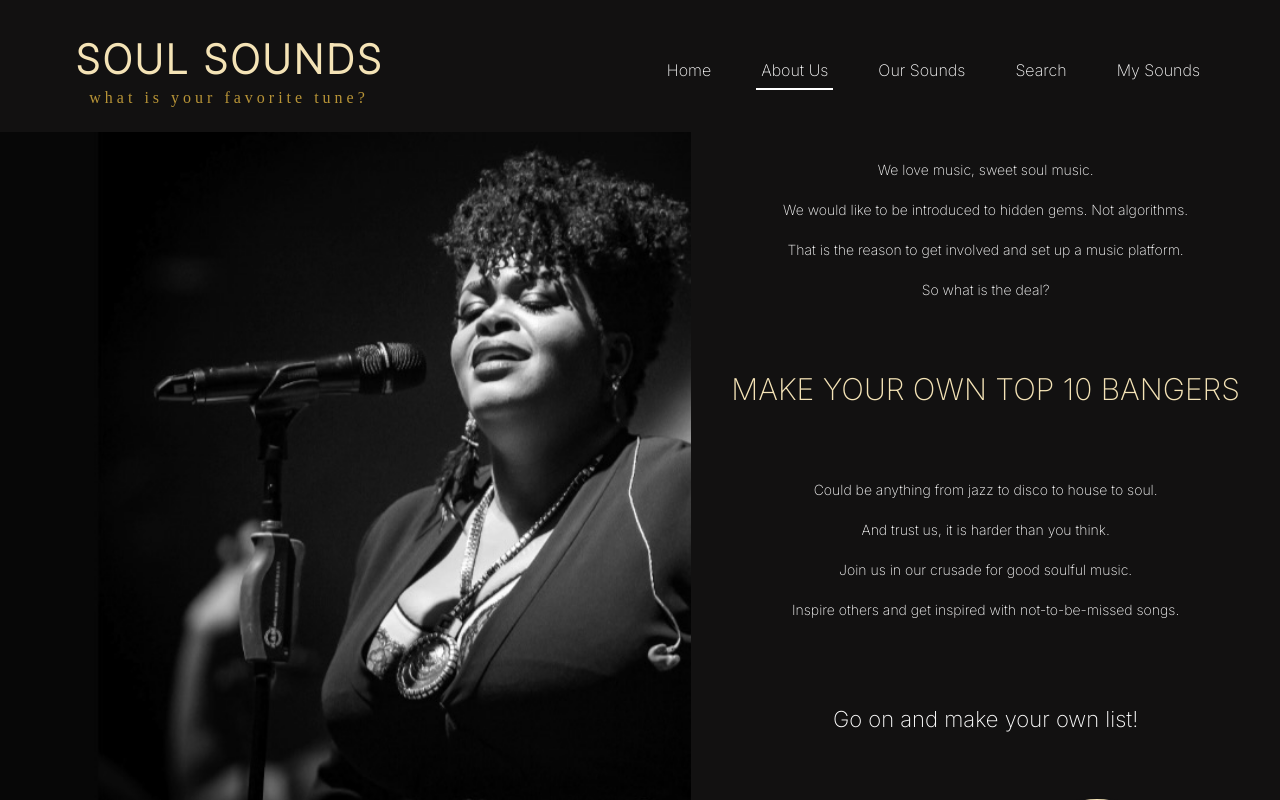
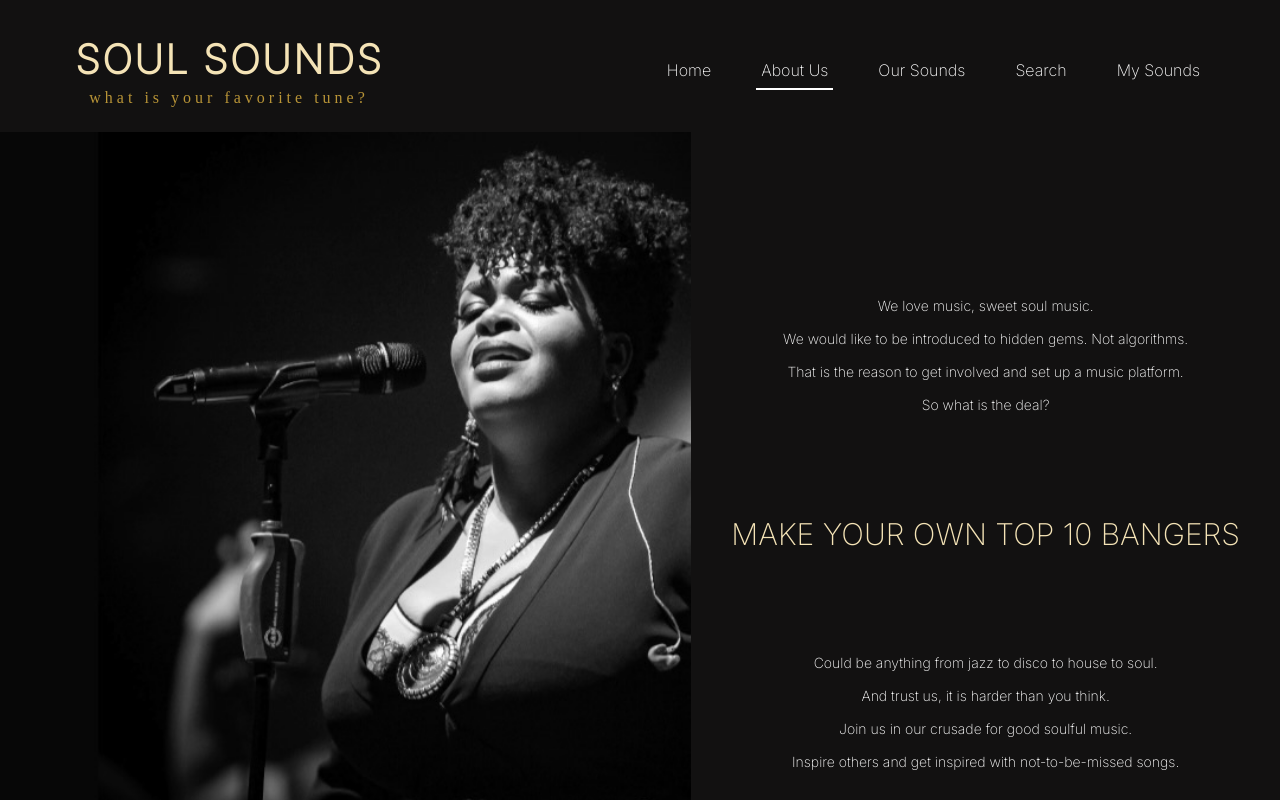
Before and after one commit to saarryp/eindopdrachtFrontend2023, a React (Create React App) app: page /about-us in a window 1280 px wide. Shown: the top 800 px of the page. Built offline with nearby package versions, Linux system fonts and the light colour scheme; a web font is replaced by a local one.

Commit message:
kleine aanpassingen styling homepage en about us mbt positie text & layout

```diff
--- a/src/components/subscribeModal/SubscribeModal.js
+++ b/src/components/subscribeModal/SubscribeModal.js
@@ -2,6 +2,7 @@ import React, {useContext, useState} from 'react';
 import './SubscribeModal.css';
 import {AuthContext} from "../../context/AuthContext";
 import {useSubscribeHook} from "../../hooks/useSubscribeHook";
+import BackendTestComponent from "../backendTest/BackendTest";
 
 // const SubscribeModal = ({isOpen, onClose, onSubscribe}) => {
 //     const [modalOpen, setModalOpen] = useState(false)
@@ -80,13 +81,18 @@ const SubscribeModal = ({closeModal}) => {
     const [username, setUserName] = useState('');
     const [email, setEmail] = useState('');
     const [password, setPassword] = useState('');
-    const {subscribe, error, isLoading} = useSubscribeHook();
+    const [isLoading, setIsLoading] = useState(false);
+    const {subscribe, error} = useSubscribeHook();
 
     const handleSubmit = async (e) => {
         e.preventDefault()
 
+        setIsLoading(true)
+
         //
-        await subscribe(username, email, password)
+        await subscribe(username, email, password, ['user']);
+
+        setIsLoading(false)
     }
 
     // const {username} = useContext(AuthContext);
@@ -124,10 +130,14 @@ const SubscribeModal = ({closeModal}) => {
                     />
                     <button
                         type="submit"
-                        className="subscription-box">
+                        className="subscription-box"
+                    >
                         {error && <div className= "error">{error}</div> }
                         Subscribe
                     </button>
+                    {/*<div>*/}
+                    {/*    <BackendTestComponent/>*/}
+                    {/*</div>*/}
                 </form>
             </div>
         </div>
--- a/src/pages/aboutUs/AboutUs.css
+++ b/src/pages/aboutUs/AboutUs.css
@@ -17,14 +17,14 @@
     flex-basis: auto;
 }
 
-.position-text-and-button {
-    display: flex;
-    flex-direction: column;
-    background-color: black;
-    padding-right: 1px;
-    flex: 1;
-    border: 4px dotted deeppink;
-}
+/*.position-text-and-button {*/
+/*    display: flex;*/
+/*    flex-direction: column;*/
+/*    background-color: black;*/
+/*    padding-right: 1px;*/
+/*    flex: 1;*/
+/*    border: 4px dotted deeppink;*/
+/*}*/
 
 .container-text-about {
     display: flex;
@@ -33,10 +33,11 @@
     margin-right: 40px;
     padding-left: 40px;
     min-height: 90vh;
+    margin-top: 130px
 }
 
 .about-us {
-    margin-top: 20px;
+    margin-top: 30px;
     display: flex;
     flex-direction: column;
     gap: 5px;
@@ -47,18 +48,19 @@
     font-family: 'Inter', sans-serif;
     color: white;
     white-space: nowrap;
-    line-height: 2.5;
+    line-height: 2;
 }
 
 .about-us .bangers {
     font-size: 30px;
-    margin-top: 40px;
-    margin-bottom: 40px;
+    margin-top: 80px;
+    margin-bottom: 80px;
     color: #F4E3B6;
 }
 
 .about-us .go-on {
-    margin-top: 60px;
+    margin-top: 100px;
+    margin-bottom: 100px;
     font-size: 22px;
 }
 
--- a/src/pages/homepage/HomePage.css
+++ b/src/pages/homepage/HomePage.css
@@ -16,16 +16,17 @@
 .position-text-and-rest {
     display: flex;
     flex-direction: column;
-    margin: 140px;
+    margin: 100px;
+    padding-top: 50px;
 }
 
 .about-us .yes {
     font-size: 18px;
-    margin: 60px 0 60px 0;
+    margin: 80px 0 80px 0;
 }
 
 .about-us .inspire {
-    margin: 90px 0 60px 0;
+    margin: 150px 0 130px 0;
     font-size: 30px;
     font-weight: bolder;
 }
```
